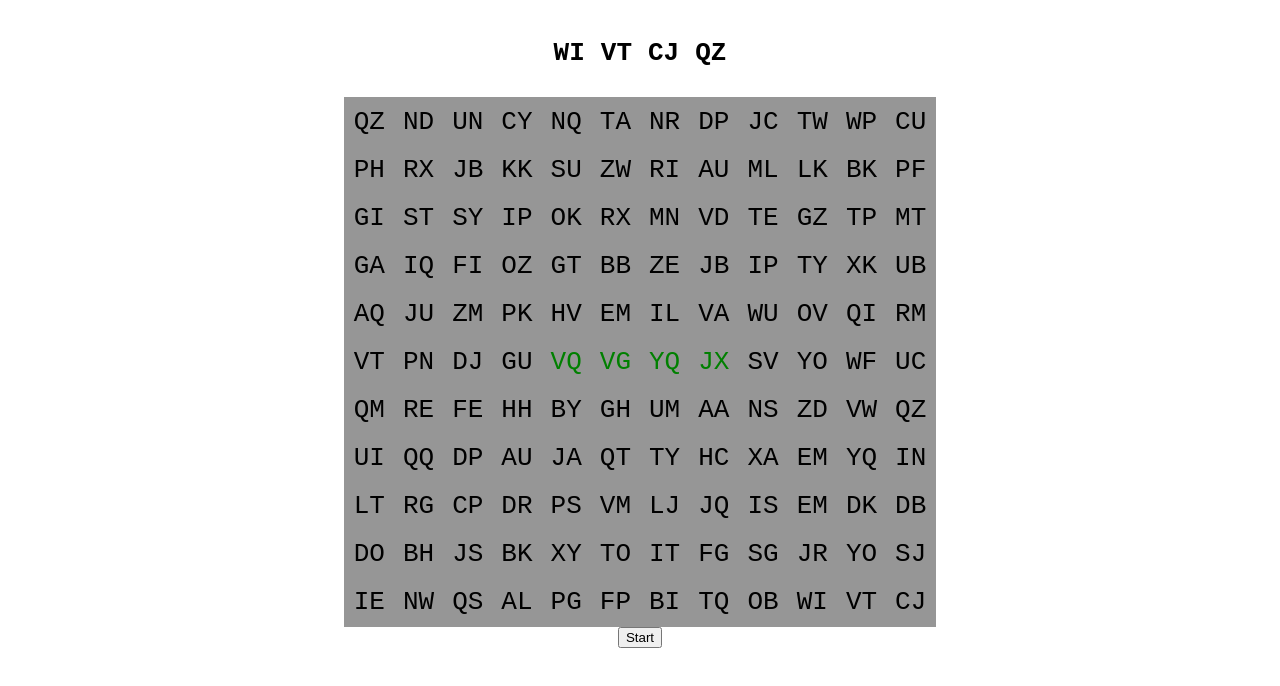
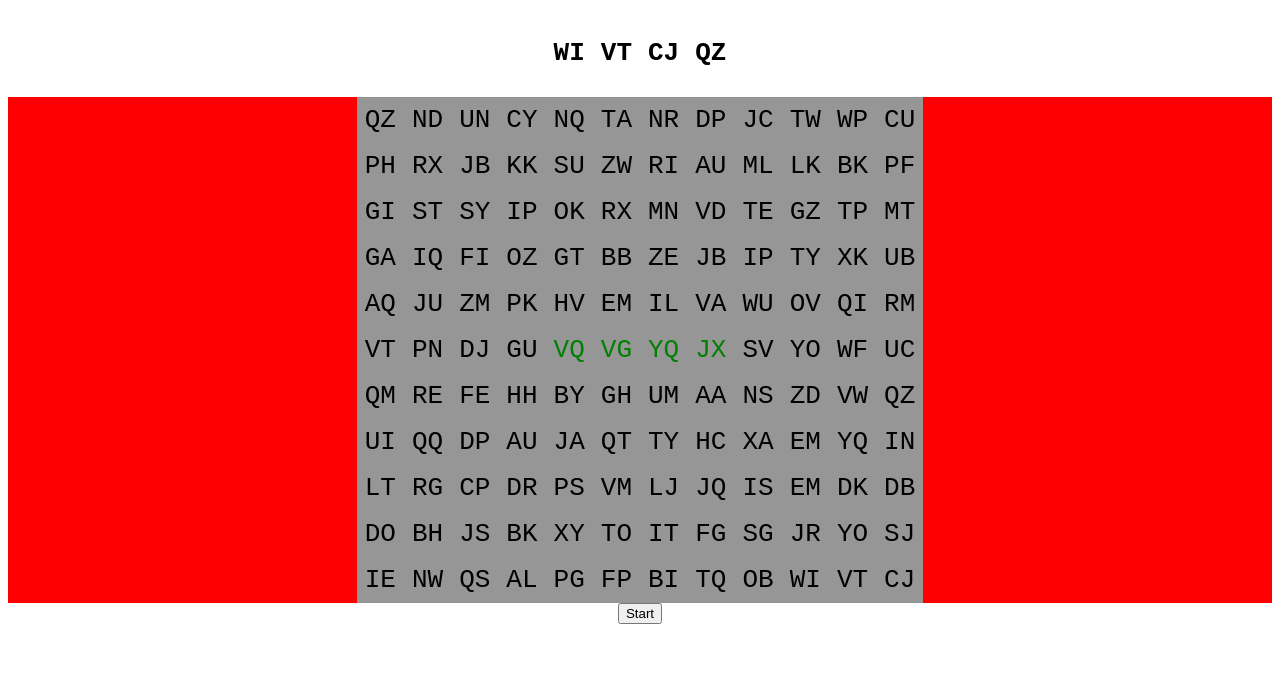
Before and after one commit to khpallon/ut-web, a Vue app in the folder UT-Web/: page / in a window 1280 px wide. Both pictures are taken after a click on the button "Start". Shown: the top 686 px of the page. Built offline with nearby package versions, Linux system fonts and the light colour scheme.

Commit message:
added array where answer location is stored to later display it if failed game

```diff
--- a/UT-Web/src/views/MainView.vue
+++ b/UT-Web/src/views/MainView.vue
@@ -2,17 +2,20 @@
   <div class="container">
     <h2 v-for="node in answer">{{ node }}</h2>
   </div>
-  <div class="container">
+  <div class="container ontop">
     <table>
       <tbody>
         <tr v-for="(node, rowIndex) in nodes" :key="rowIndex">
-          <td v-for="(value, colIndex) in node" :key="rowIndex - colIndex" :ref="element => player_location(element, rowIndex, colIndex)"  @keydown="move_player(pressed)">{{ value }}</td>
+          <td v-for="(value, colIndex) in node" :key="rowIndex - colIndex" :ref="element => player_location(element, rowIndex, colIndex)">{{ value }}</td>
         </tr>
     </tbody>
     </table>
+    <!-- <div class="pause" v-if="end">
+      <h1>noku</h1>
+    </div> -->
   </div>
   <div class="container">
-      <button @click="start()">Start</button>
+      <button @click="start()" @keydown.enter.prevent>Start</button>
   </div>
 </template>
 
@@ -22,9 +25,10 @@ export default {
     return {
       nodes: [],
       answer: [],
+      answer_location: [],
       updateId: null,
-      player: [[5, 4], [5, 5], [5, 6], [5, 7]], // player coordinates
-      listening: false
+      end: false,
+      player: [[5, 4], [5, 5], [5, 6], [5, 7]] // player coordinates
     };
   },
   methods: {
@@ -38,7 +42,6 @@ export default {
       this.generate_answer()
       this.player_location()
       window.addEventListener('keydown', this.move_player);
-      this.listening
       this.update_grid()
     },
 
@@ -117,15 +120,15 @@ export default {
       if (pressed.key === "Enter"){
         clearInterval(this.updateId);
         this.updateId = null;
-
+        window.removeEventListener('keydown', this.move_player);
         this.end_game()
       }
 
     },
 
     end_game(){
-
-      this.listening = false;
+      this.end = true
+      console.log(this.end)
       for (let i = 0; i < this.player.length; i++){
           if (this.nodes[this.player[i][0]][this.player[i][1]] !== this.answer[i]){
             console.log('lost')
@@ -137,13 +140,32 @@ export default {
       console.log('win!')
 
 
+
     },
 
     // Sets an interval for shifting the grid
     update_grid(){
       this.updateId = setInterval(() => {
         this.shift_grid();
+        this.update_answer_location();
+        console.log(this.answer_location[0])
       }, 2000);
+    },
+
+    update_answer_location(){
+      for (let i = 0; i < this.answer_location.length; i++){
+
+        if (this.answer_location[i][1] === 11 && this.answer_location[i][0] === 10){
+          this.answer_location[i][0] = 0
+          this.answer_location[i][1] = 0
+        } else if (this.answer_location[i][1] === 11){
+          this.answer_location[i][0]++
+          this.answer_location[i][1] = 0
+        } else {
+          this.answer_location[i][1]++
+        }
+
+      }
     },
 
     // Generates a 10 x 11 grid of two combined uppercase letters and returns it
@@ -162,12 +184,14 @@ export default {
     // Generates a random answer from nodes array
     generate_answer(){
       this.answer = [];
+      this.answer_location = [];
 
       let row = Math.floor(Math.random() * 11);
       let col = Math.floor(Math.random() * 12);
 
       for (let i = 0; i < 4; i++){
         this.answer.push(this.nodes[row][col])
+        this.answer_location.push([row, col])
 
         if (col === 11 && row === 10){
           col, row = 0
@@ -204,12 +228,41 @@ export default {
 </script>
 <style scoped>
 
+  .win {
+    filter: blur(5px);
+  }
+
   .container {
     display: flex;
     justify-content: center;
   }
 
-  tr td, h2 {
+  .ontop {
+    position: relative;
+    text-align: center;
+    background-color: red;
+  }
+
+  table {
+    border-collapse: collapse;
+  }
+
+  div .pause{
+    position: absolute;
+    inset: 0;
+    display: grid;
+    place-items: center;
+    pointer-events: none; /* clicks pass through */
+  }
+
+  /* h1 {
+    position: absolute;
+    inset: 0;
+    z-index: 10;
+    justify-content: center;
+  } */
+
+  tr td, h2, h1 {
     font-family: monospace;
     font-size: xx-large;
     padding: 0.5rem;
```
